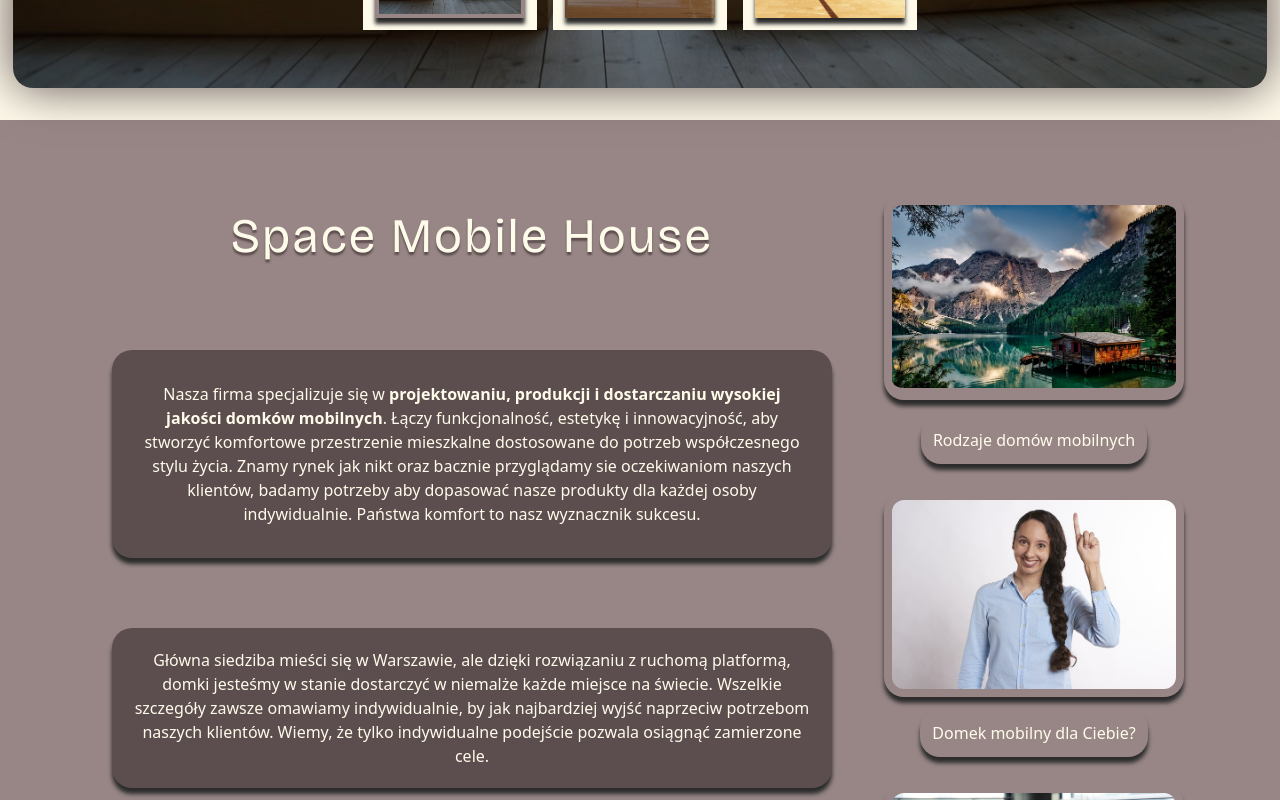
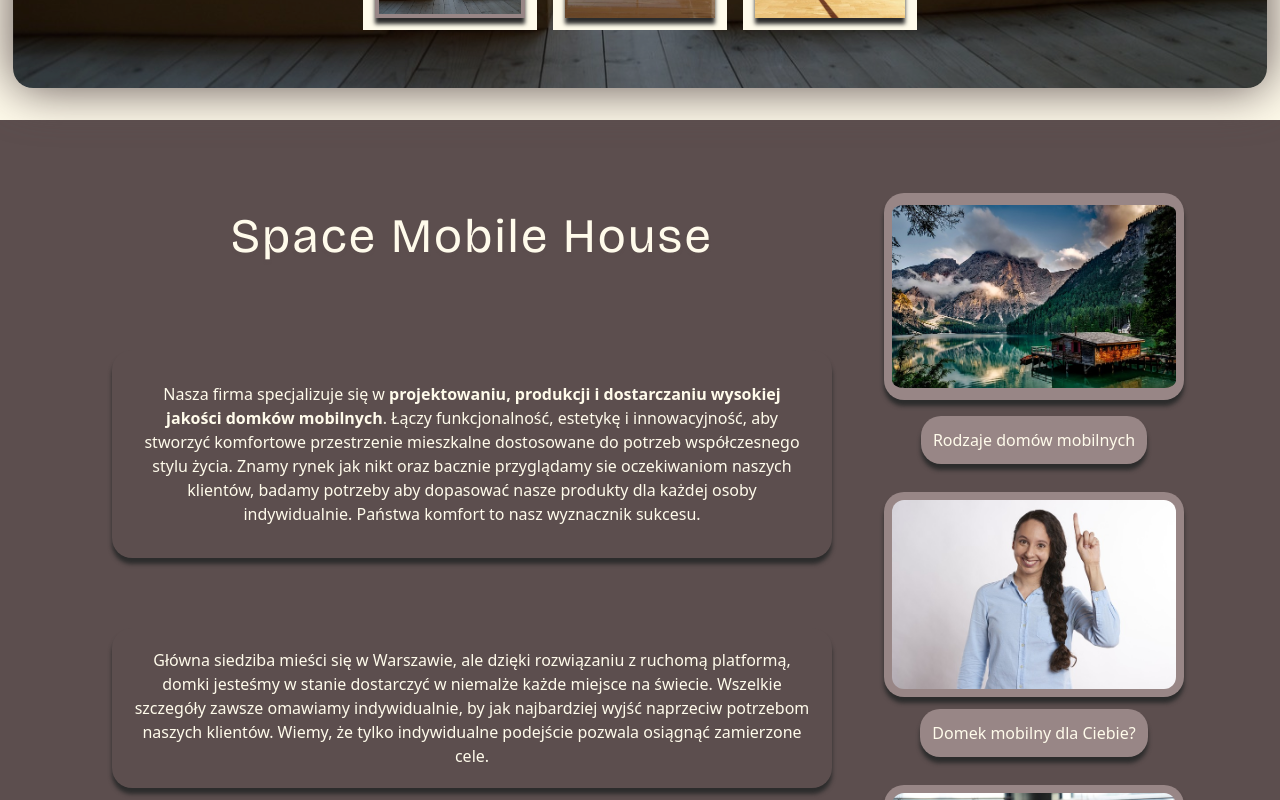
Before and after one commit to designByMilencja/frame-houses, a Next.js app: page / in a window 1280 px wide. Shown: the part 700-1500 px from the top of the page. Built offline with nearby package versions, Linux system fonts and the light colour scheme.

Commit message:
fix(): changed colors

```diff
--- a/app/page.jsx
+++ b/app/page.jsx
@@ -32,7 +32,7 @@ export default function Home() {
                 <HeaderHome h1="Space Mobile House" h2="Twoja wymarzona przestrzeń" text="Sprawdź nasze domy szkieletowe"/>
                 <Backgrounds handleBackgroundChange={handleBackgroundChange} backgroundIndex={backgroundIndex}/>
             </section>
-            <section id="about-box" className="w-full bg-green flex flex-col flex justify-start items-center w-full my-5">
+            <section id="about-box" className="w-full bg-light flex flex-col flex justify-start items-center w-full my-5">
                 <About/>
             </section>
             <section id="advantages-box" className="max-w-[1200px] flex flex-col flex justify-start items-center w-full my-5">
--- a/components/home/Video.jsx
+++ b/components/home/Video.jsx
@@ -1,7 +1,7 @@
 'use client'
 const Video = () => {
   return (
-      <div className="relative bg-gradient-to-b from-green to-transparent custom-shape px-3">
+      <div className="relative bg-gradient-to-b from-dark to-transparent custom-shape px-3">
           <video src="/assets/video/home.mp4" autoPlay loop muted
                  className="rounded-[20px] custom-shape-video"></video>
       </div>
```
